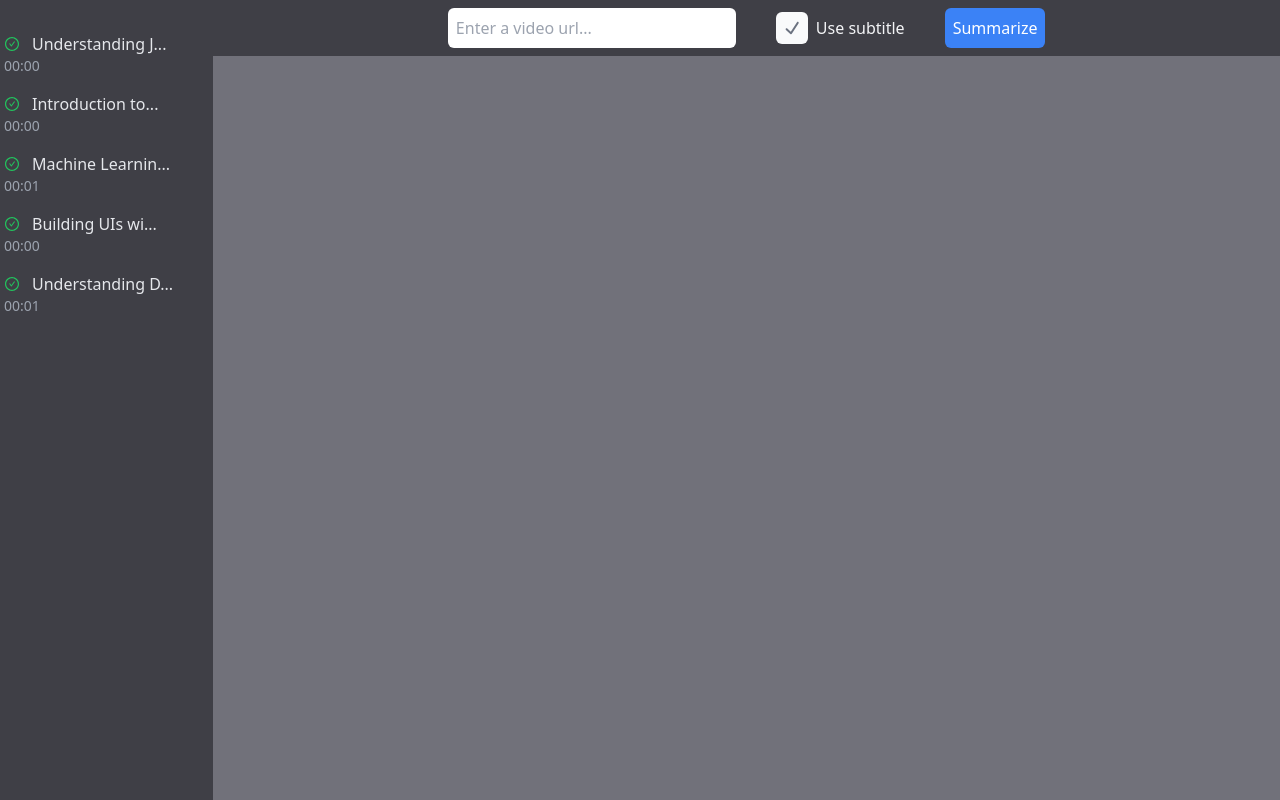
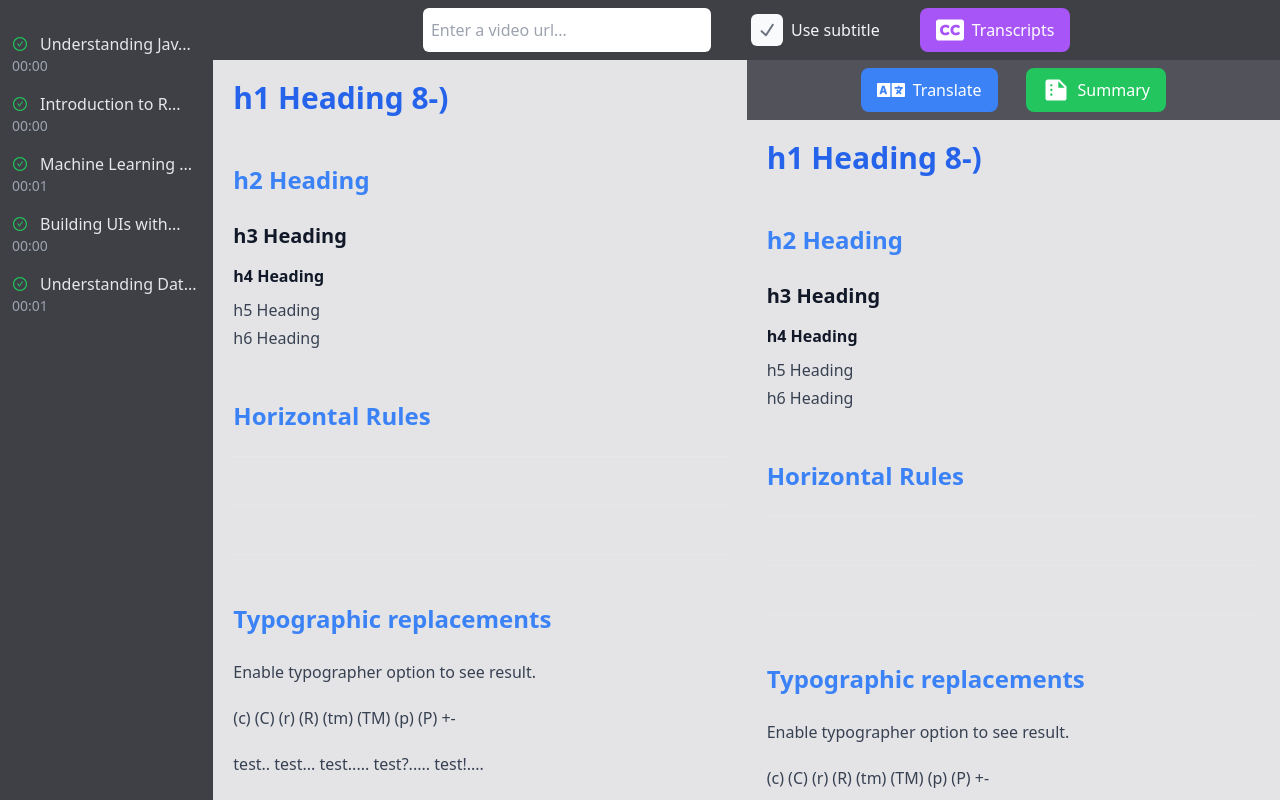
Before and after one commit to bruceunx/video-maestro, a React (Vite) app: page / in a window 1280 px wide. Built offline with nearby package versions, Linux system fonts and the light colour scheme.

Commit message:
feat: beautify markdown components

```diff
--- a/package.json
+++ b/package.json
@@ -13,6 +13,7 @@
     "@radix-ui/react-checkbox": "^1.1.2",
     "@radix-ui/react-icons": "^1.3.1",
     "@radix-ui/react-select": "^2.1.2",
+    "@tailwindcss/typography": "^0.5.15",
     "@tauri-apps/api": "^2",
     "@tauri-apps/plugin-shell": "^2",
     "react": "^18.2.0",
--- a/src/App.tsx
+++ b/src/App.tsx
@@ -1,6 +1,8 @@
 import * as React from "react";
 import ReactMarkdown from "react-markdown";
 import remarkGfm from "remark-gfm";
+import { FaLanguage, FaClosedCaptioning } from "react-icons/fa";
+import { MdSummarize } from "react-icons/md";
 
 import { invoke } from "@tauri-apps/api/core";
 import { listen } from "@tauri-apps/api/event";
@@ -9,12 +11,63 @@ import "./App.css";
 import CaptionCheckBox from "./components/CaptionCheckBox";
 import VideoItems from "./components/VideoItems";
 import { VideoData } from "./types/db";
-import { videoList } from "./data";
+import { videoList, MarkdownContent } from "./data";
 
 const StreamText = ({ content }: { content: string }) => {
   return (
-    <div>
-      <ReactMarkdown remarkPlugins={[remarkGfm]}>{content}</ReactMarkdown>
+    <div className="prose p-5">
+      <ReactMarkdown
+        remarkPlugins={[remarkGfm]}
+        components={{
+          h1: ({ ...props }) => (
+            <h1 className="text-3xl font-bold text-blue-600" {...props} />
+          ),
+          h2: ({ ...props }) => (
+            <h2 className="text-2xl font-semibold text-blue-500" {...props} />
+          ),
+          p: ({ ...props }) => (
+            <p className="text-gray-700 leading-relaxed" {...props} />
+          ),
+          a: ({ ...props }) => (
+            <a
+              className="text-blue-400 underline hover:text-blue-600"
+              {...props}
+            />
+          ),
+          ul: ({ ...props }) => (
+            <ul className="list-disc pl-5 space-y-2" {...props} />
+          ),
+          table: ({ ...props }) => (
+            <table
+              className="table-auto border-collapse border border-gray-300"
+              {...props}
+            />
+          ),
+          th: ({ ...props }) => (
+            <th
+              className="border border-gray-300 bg-gray-200 px-4 py-2 text-left"
+              {...props}
+            />
+          ),
+          td: ({ ...props }) => (
+            <td className="border border-gray-300 px-4 py-2" {...props} />
+          ),
+          ol: ({ ...props }) => (
+            <ol className="list-decimal pl-5 space-y-2" {...props} />
+          ),
+          li: ({ ...props }) => (
+            <li className="text-gray-700 leading-relaxed" {...props} />
+          ),
+          blockquote: ({ ...props }) => (
+            <blockquote
+              className="border-l-4 border-blue-400 pl-4 italic text-gray-600"
+              {...props}
+            />
+          ),
+        }}
+      >
+        {content}
+      </ReactMarkdown>
     </div>
   );
 };
@@ -71,7 +124,7 @@ function App() {
         <div className="flex flex-col w-64 h-full bg-zinc-700 text-white justify-stretch">
           <VideoItems items={videoList} />
         </div>
-        <div id="main" className="flex flex-col bg-zinc-500 w-full">
+        <div id="main" className="flex flex-col bg-zinc-200 w-full">
           <div
             id="header-bar"
             className="flex flex-row justify-center space-x-10 w-full mx-auto py-2 bg-zinc-700"
@@ -84,16 +137,45 @@ function App() {
             />
             <CaptionCheckBox handleChecked={handleChecked} />
             <button
-              type="submit"
-              className="bg-blue-500 text-white p-2 rounded-md hover:bg-blue-700 active:bg-blue-900"
+              className="flex items-center space-x-2 px-4 py-2
+                          bg-purple-500 text-white rounded-lg
+                          hover:bg-purple-600 active:bg-purple-700"
               onClick={parse_and_summarize}
             >
-              Summarize
+              <FaClosedCaptioning className="w-7 h-7" />
+              <span>Transcripts</span>
             </button>
           </div>
 
           <p>{progressState}</p>
-          <StreamText content={content} />
+          <div className="flex flex-row justify-between items-stretch w-full overflow-hidden">
+            <div className="w-1/2 overflow-y-auto">
+              <StreamText content={MarkdownContent} />
+            </div>
+            <div className="flex flex-col w-1/2">
+              <div className="flex bg-zinc-600 py-2 justify-center items-center gap-7">
+                <button
+                  className="flex items-center space-x-2 px-4 py-2
+                              bg-blue-500 text-white rounded-lg
+                              hover:bg-blue-600 active:bg-blue-700"
+                >
+                  <FaLanguage className="w-7 h-7" />
+                  <span>Translate</span>
+                </button>
+                <button
+                  className="flex items-center space-x-2 px-4 py-2
+                              bg-green-500 text-white rounded-lg
+                              hover:bg-green-600 active:bg-green-700"
+                >
+                  <MdSummarize className="w-7 h-7" />
+                  <span>Summary</span>
+                </button>
+              </div>
+              <div className="flex-1 overflow-y-auto">
+                <StreamText content={MarkdownContent} />
+              </div>
+            </div>
+          </div>
         </div>
       </div>
     </>
--- a/src/components/VideoItems.tsx
+++ b/src/components/VideoItems.tsx
@@ -26,8 +26,8 @@ const VideoItem = ({ item }: VideoItemProps) => {
           <AiOutlineCheckCircle className="text-green-500" />
         )}
         <p className="text-gray-200">
-          {item.videoTitle.length > 15
-            ? item.videoTitle.substring(0, 15) + "..."
+          {item.videoTitle.length > 17
+            ? item.videoTitle.substring(0, 17) + "..."
             : item.videoTitle}
         </p>
       </div>
@@ -52,7 +52,7 @@ const VideoItems = ({ items }: VideoListProps) => {
   }, []);
   return (
     <div
-      className="flex flex-col gap-2 h-full pt-7 overflow-y-hidden"
+      className="flex flex-col gap-2 h-full pt-7 px-2 overflow-y-hidden"
       style={{
         height: contentHeight,
       }}
--- a/src/data.ts
+++ b/src/data.ts
@@ -56,3 +56,120 @@ export const videoList: VideoData[] = [
       "A comparison of SQL and NoSQL databases, their use cases, and differences.",
   },
 ];
+
+export const MarkdownContent = `
+
+# h1 Heading 8-)
+## h2 Heading
+### h3 Heading
+#### h4 Heading
+##### h5 Heading
+###### h6 Heading
+
+
+## Horizontal Rules
+
+___
+
+---
+
+***
+
+
+## Typographic replacements
+
+Enable typographer option to see result.
+
+(c) (C) (r) (R) (tm) (TM) (p) (P) +-
+
+test.. test... test..... test?..... test!....
+
+!!!!!! ???? ,,  -- ---
+
+"Smartypants, double quotes" and 'single quotes'
+
+
+## Emphasis
+
+**This is bold text**
+
+__This is bold text__
+
+*This is italic text*
+
+_This is italic text_
+
+~~Strikethrough~~
+
+
+## Blockquotes
+
+
+> Blockquotes can also be nested...
+>> ...by using additional greater-than signs right next to each other...
+> > > ...or with spaces between arrows.
+
+Unordered
+
++ Create a list by starting a line with \` +
+  \`
++ Sub-lists are made by indenting 2 spaces:
+  - Marker character change forces new list start:
+    * Ac tristique libero volutpat at
+    + Facilisis in pretium nisl aliquet
+    - Nulla volutpat aliquam velit
++ Very easy!
+
+Ordered
+
+1. Lorem ipsum dolor sit amet
+2. Consectetur adipiscing elit
+3. Integer molestie lorem at massa
+
+
+1. You can use sequential numbers...
+1. ...or keep all the numbers as \`1.\`
+
+Start numbering with offset:
+
+57. foo
+1. bar
+
+
+## Code
+
+Inline \`code\`
+
+Indented code
+
+    // Some comments
+    line 1 of code
+    line 2 of code
+    line 3 of code
+
+
+Block code "fences"
+
+\`\`\`
+Sample text here...
+\`\`\`
+
+Syntax highlighting
+
+\`\`\` js
+var foo = function (bar) {
+  return bar++;
+};
+
+console.log(foo(5));
+\`\`\`
+
+## Tables
+
+| Option | Description |
+| ------ | ----------- |
+| data   | path to data files to supply the data that will be passed into templates. |
+| engine | engine to be used for processing templates. Handlebars is the default. |
+| ext    | extension to be used for dest files. |
+
+`;
--- a/tailwind.config.js
+++ b/tailwind.config.js
@@ -1,8 +1,9 @@
+import typography from "@tailwindcss/typography";
 /** @type {import('tailwindcss').Config} */
 export default {
   content: ["./index.html", "./src/**/*.{js,ts,jsx,tsx}"],
   theme: {
     extend: {},
   },
-  plugins: [],
+  plugins: [typography],
 };
```
Also changed, not shown: 1 other file (tests, documents, lock files or other folders).
